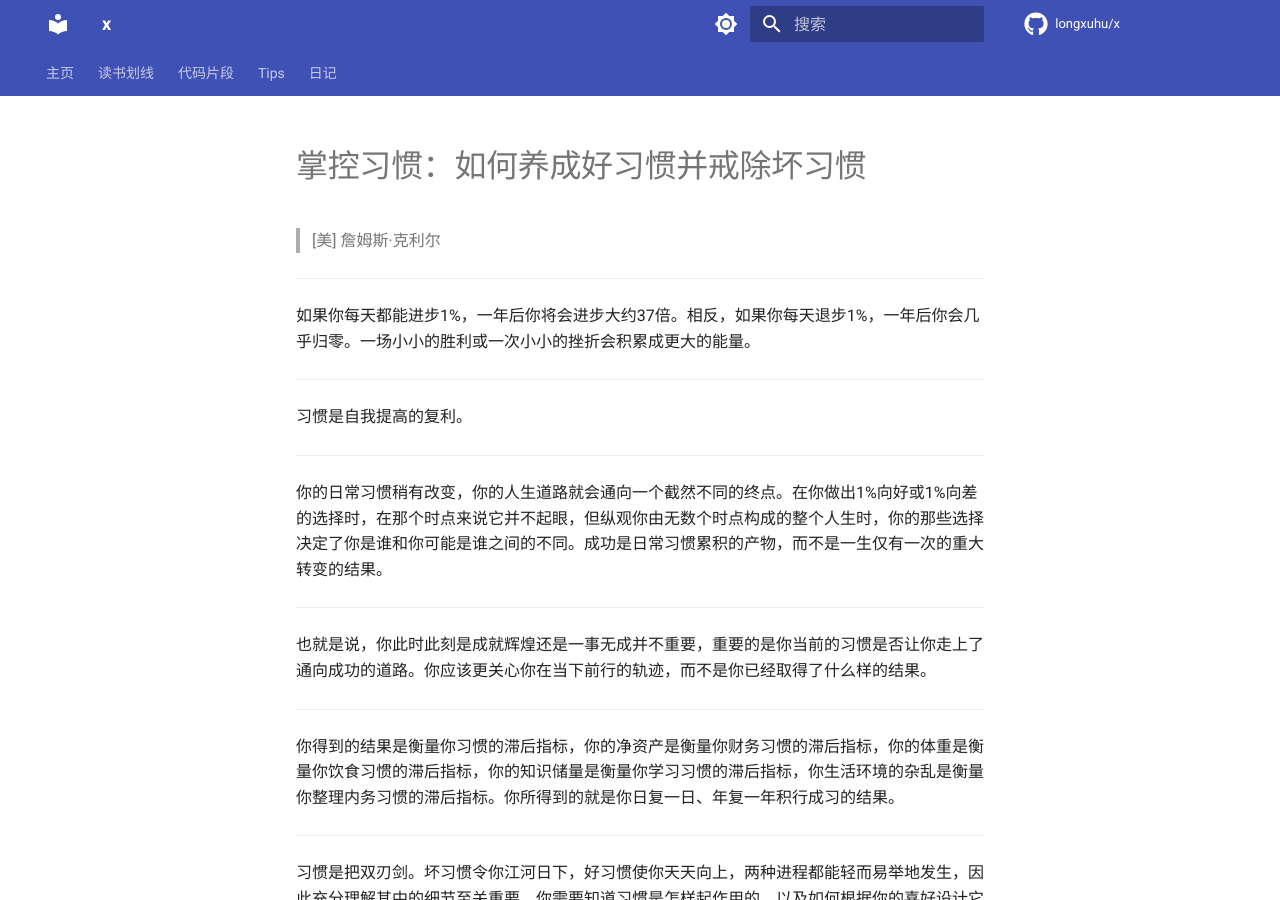
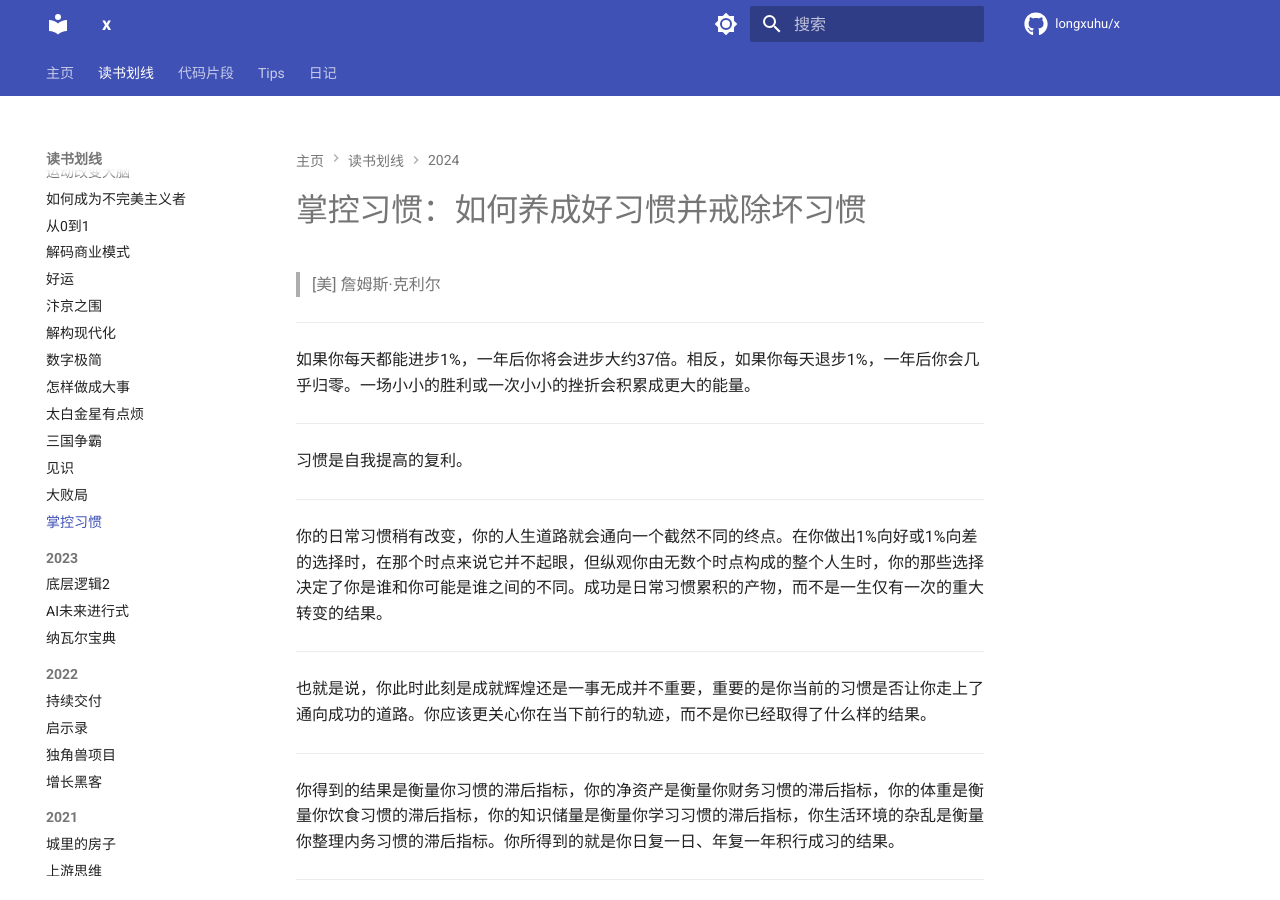
Before and after one commit to longxuhu/x, an MkDocs documentation site: the page built from docs/books/2024/atomic-habits.md, in a window 1280 px wide and 900 px high. Built offline with MkDocs 1.6.1 and Material for MkDocs 9.7.7, drawn with Linux system fonts in a browser that asks for light colours; comment, search, counter and statistics services are not loaded.

Commit message:
fix: 新增文档《掌控习惯：如何养成好习惯并戒除坏习惯》

```diff
--- a/mkdocs.yml
+++ b/mkdocs.yml
@@ -93,6 +93,7 @@ nav:
           - 三国争霸: books/2024/3rd-kingdom.md
           - 见识: books/2024/jianshi.md
           - 大败局: books/2024/dabaiju.md
+          - 掌控习惯: books/2024/atomic-habits.md
       - 2023:
           - 底层逻辑2: books/2023/the-underlying-logic-2.md
           - AI未来进行式: books/2023/ai-2041.md
```
